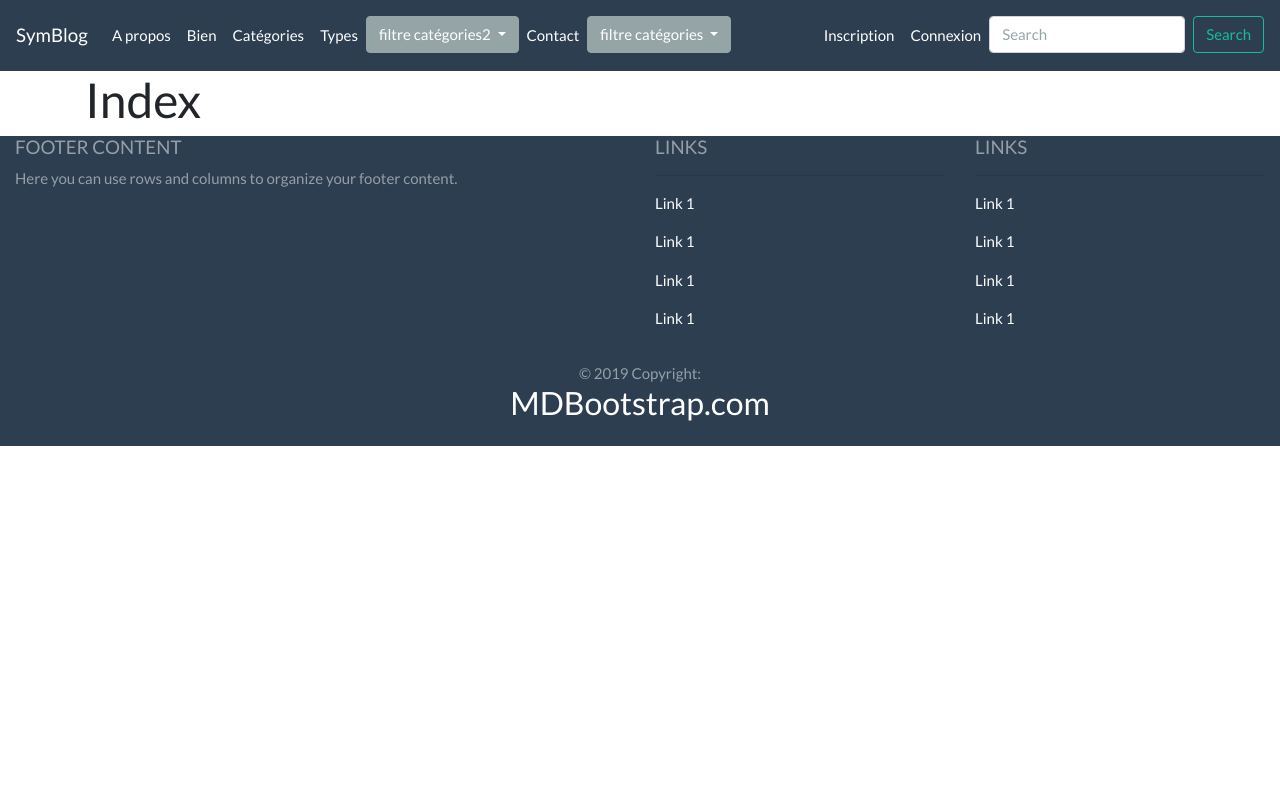
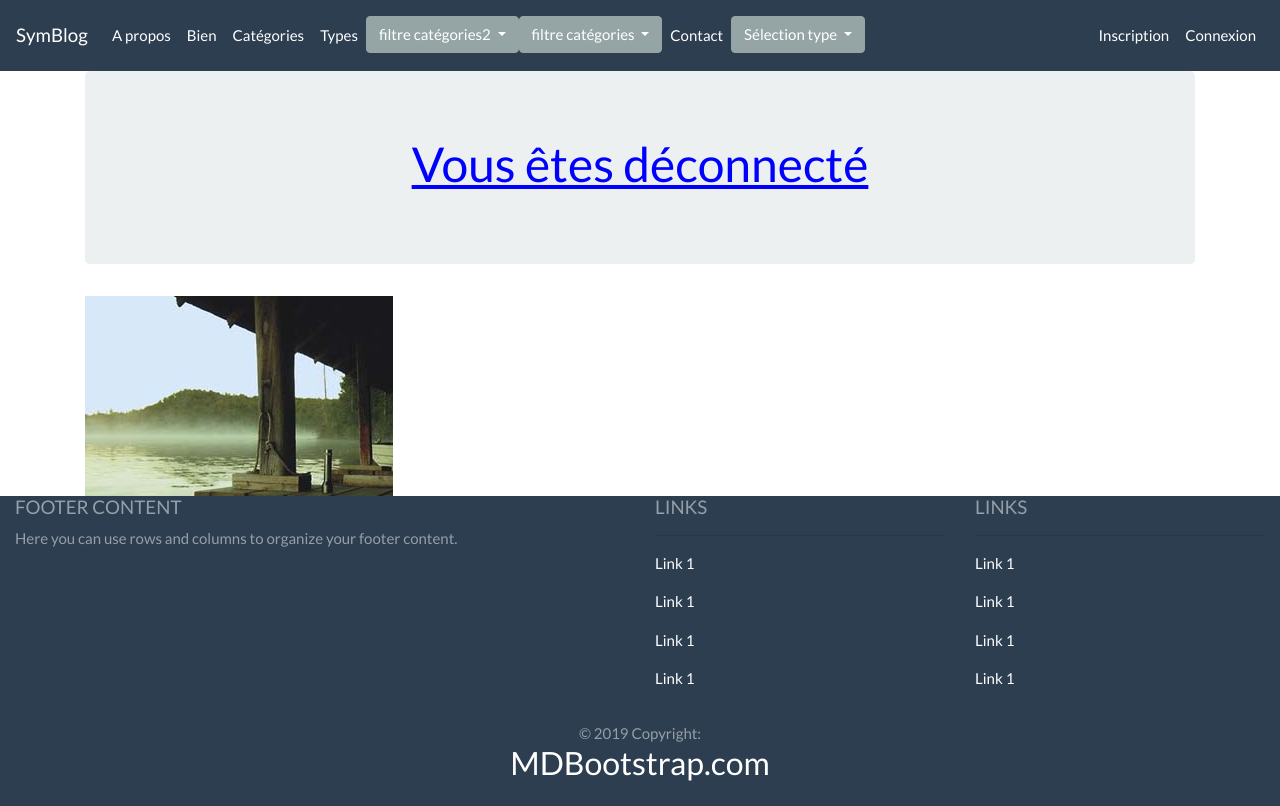
Before and after one commit to marcelnuzzo/immo_agence, a Symfony app: template templates/blog/index.html.twig in a window 1280 px wide. Before the commit the page ends 446 px from the top, so only its background shows below. Run offline with Twig, Linux system fonts and the light colour scheme; the template is opened without the code that fills it, so the values that code supplies are empty; some libraries are stand-ins or nearby versions.

Commit message:
sous menu filtre type OK

```diff
--- a/templates/base.html.twig
+++ b/templates/base.html.twig
@@ -44,6 +44,14 @@
   opacity:1;
 }
 </style>
+<style>
+.dropdown-submenu{position:relative;}
+.dropdown-submenu>.dropdown-menu{top:0;left:100%;margin-top:-6px;margin-left:-1px;-webkit-border-radius:0 6px 6px 6px;-moz-border-radius:0 6px 6px 6px;border-radius:0 6px 6px 6px;}
+.dropdown-submenu:hover>.dropdown-menu{display:block;}
+.dropdown-submenu>a:after{display:block;content:" ";float:right;width:0;height:0;border-color:transparent;border-style:solid;border-width:5px 0 5px 5px;border-left-color:#cccccc;margin-top:5px;margin-right:-10px;}
+.dropdown-submenu:hover>a:after{border-left-color:#ffffff;}
+.dropdown-submenu.pull-left{float:none;}.dropdown-submenu.pull-left>.dropdown-menu{left:-100%;margin-left:10px;-webkit-border-radius:6px 0 6px 6px;-moz-border-radius:6px 0 6px 6px;border-radius:6px 0 6px 6px;}
+</style>
     <body>
         <nav class="navbar navbar-expand-lg navbar-dark bg-primary">
             <a class="navbar-brand" href="{{ path('home') }} ">SymBlog</a>
@@ -76,9 +84,6 @@
                         <a class="dropdown-item" href="{{ path('igloo2') }}">igloo</a>
                       </div>
                     </div>
-                    <li>
-                        <a class="nav-link" href="{{path('contact')}}">Contact<span class="sr-only">(current)</span></a>
-                    </li>
                     <div class="dropdown">
                         <button class="btn btn-secondary dropdown-toggle" type="button" id="dropdownMenuButton" data-toggle="dropdown" aria-haspopup="true" aria-expanded="false">
                           filtre catégories
@@ -90,6 +95,36 @@
                         <a class="dropdown-item" href="{{ path('igloo') }}">igloo</a>
                       </div>
                     </div>
+                    <li>
+                        <a class="nav-link" href="{{path('contact')}}">Contact<span class="sr-only">(current)</span></a>
+                    </li>
+                    <div class="dropdown">
+                      <button class="btn btn-secondary dropdown-toggle" type="button" id="dropdownMenuButton" data-toggle="dropdown" aria-haspopup="true" aria-expanded="false">
+                        Sélection type
+                      </button>
+                      <ul class="dropdown-menu">
+                        <li class="dropdown-submenu">
+                          <a tabindex="-1" href="#">Location</a>
+                          <ul class="dropdown-menu">
+                            <li><a href="#">Appartement</a></li>
+                            <li><a href="#">Terrain</a></li>
+                            <li><a href="#">Maison</a></li>
+                            <li><a href="#">Igloo</a></li>
+                          </ul>
+                        </li>
+                        <li class="dropdown-submenu">
+                          <a tabindex="-1" href="#">Vente</a>
+                          <ul class="dropdown-menu">
+                            <li><a href="#">Appartement</a></li>
+                            <li><a href="#">Terrain</a></li>
+                            <li><a href="#">Maison</a></li>
+                            <li><a href="#">Igloo</a></li>
+                          </ul>
+                        </li>
+                      </ul>
+                    </div>
+                  </ul>
+                  <ul class="nav navbar-nav navbar-right">
                     {% if is_granted('ROLE_USER') %}
                     <li class="nav-item">
                         <a class="nav-link" href="{{path('easyadmin')}}" target="blank" tabindex="-1" aria-disabled="true">Admin</a>
@@ -98,9 +133,6 @@
                         <a class="nav-link" href="{{ path('admin_index') }} ">Index admin</a>
                     </li>
                     {% endif %}
-                    </div>
-                  </ul>
-                  <ul class="nav navbar-nav navbar-right">
                     {% if not app.user %}
                       <li>
                         <a class="nav-link" href="{{path('security_formUser')}}">Inscription</a>
@@ -119,12 +151,6 @@
                         </div>
                       </div>
                     {% endif %}
-                      <div>
-                        <form class="form-inline my-2 my-lg-0">
-                          <input class="form-control mr-sm-2" type="search" placeholder="Search" aria-label="Search">
-                          <button class="btn btn-outline-success my-2 my-sm-0" type="submit">Search</button>
-                        </form>
-                      </div>
                   </ul>
             </div>
         </nav>
--- a/templates/blog/index.html.twig
+++ b/templates/blog/index.html.twig
@@ -4,6 +4,26 @@
 
 {% block body %}
 
-<h1>Index</h1>
+<div class="jumbotron">
+        <h1  id="haut" style="text-decoration:underline;color:blue;text-align:center">Vous êtes déconnecté</h1>
+    </div>
+        <div id="carouselExampleIndicators" class="carousel slide" data-ride="carousel">
+            <ol class="carousel-indicators">
+                <li data-target="#carouselExampleIndicators" data-slide-to="0" class="active"></li>
+                <li data-target="#carouselExampleIndicators" data-slide-to="1"></li>
+                <li data-target="#carouselExampleIndicators" data-slide-to="2"></li>
+            </ol>
+            <div class="carousel-inner">
+                <div class="carousel-item active">
+                    <img class="" src="/image/1.jpg"  alt="First slide">
+                </div>
+                <div class="carousel-item">
+                    <img class="" src="/image/2.jpg"  alt="Second slide">
+                </div>
+                <div class="carousel-item">
+                    <img class="" src="/image/car.jpg"  alt="Third slide">
+                </div>
+            </div>
+        </div>
 
 {% endblock %}
--- a/templates/home/index.html.twig
+++ b/templates/home/index.html.twig
@@ -4,7 +4,6 @@
 
 {% block body %}
 
-<div class="example-wrapper">
     <div class="jumbotron">
         <h1  id="haut" style="text-decoration:underline;color:blue;text-align:center">Bienvenue</h1>
     </div>
@@ -26,7 +25,5 @@
                 </div>
             </div>
         </div>
-    </div>
-
 
 {% endblock %}
```
Also changed, not shown: src/Controller/BlogController.php (+9 -0 lines).
